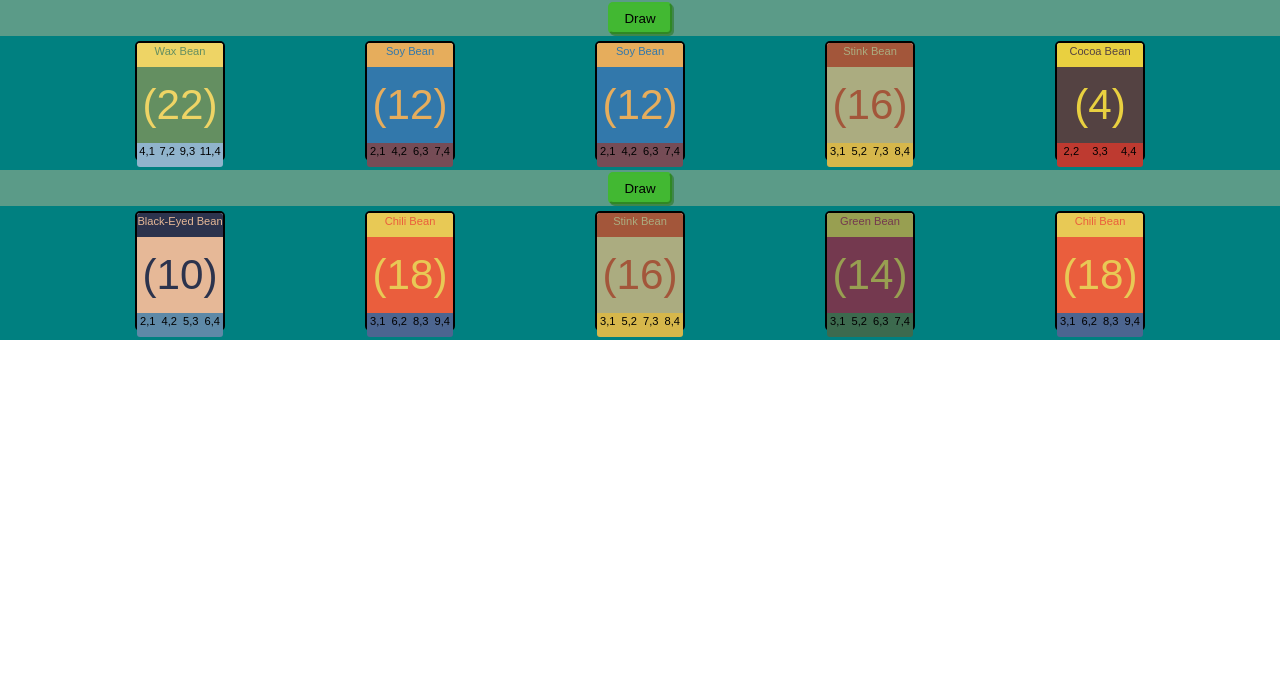
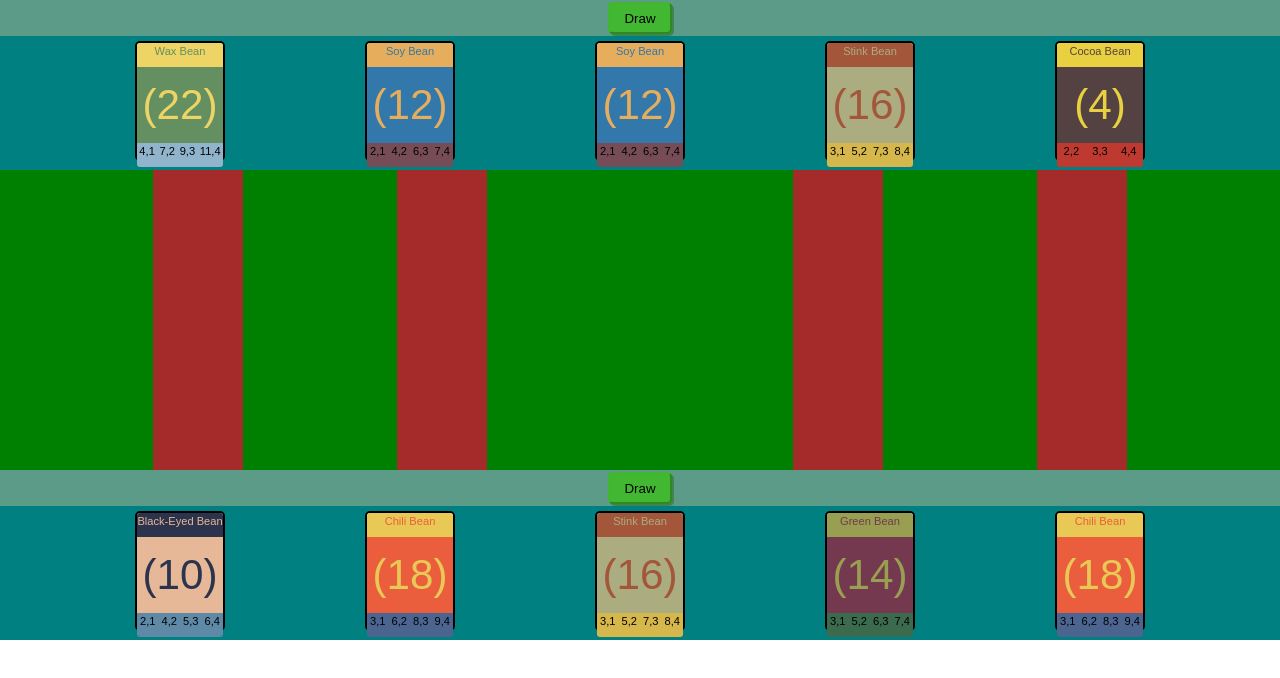
Before and after one commit to fahslaj/beans, a React (Create React App) app: page / in a window 1280 px wide. Shown: the top 678 px of the page. Built offline with nearby package versions, Linux system fonts and the light colour scheme; the HTML template or start-up script is replaced by a standard one.

Commit message:
Move card margin to hand and add field card container

```diff
--- a/src/components/Card.scss
+++ b/src/components/Card.scss
@@ -4,7 +4,6 @@
 $card-width: $card-height / 4 * 3;
 $card-title-height: $card-height / 6;
 $card-footer-height: $card-title-height;
-$card-margin: 5px;
 
 $card-border-radius-thickness: 2px;
 $card-border-radius: 5px;
@@ -20,7 +19,6 @@
 .Card {
   height: $card-height;
   width: $card-width;
-  margin: $card-margin;
   padding: 0px;
 
   border: $card-border-radius-thickness solid $card-border-color;
--- a/src/components/Field.js
+++ b/src/components/Field.js
@@ -8,11 +8,16 @@
     for (let i = 0; i < this.props.cards.length; i++) {
       const card = this.props.cards[i];
       cards.push(
-        <Card
-          card={card}
-          key={card.identity}
-          selected={() => this.props.uproot()}
-        />
+        <div
+          className="Field-Card-Container"
+          style={{ top: `${-100 * i}px`, 'z-index': i }}
+        >
+          <Card
+            card={card}
+            key={card.identity}
+            selected={() => this.props.uproot()}
+          />
+        </div>
       );
     }
 
--- a/src/components/Field.scss
+++ b/src/components/Field.scss
@@ -1,6 +1,21 @@
-@import './Hand.scss';
+@import './Card.scss';
 
 .Field {
-  min-width: $min-hand-width;
+  min-width: $card-width;
+  height: 300px;
+  display: flex;
+  flex-direction: column;
+
   background-color: brown;
 }
+
+.Field-Card-Container {
+  flex: 1 0 0;
+  overflow-y: hidden;
+
+  border-radius: $card-border-radius $card-border-radius 0 0;
+}
+
+.Card-Container:last-child {
+  flex: 0 0 auto;
+}
--- a/src/components/Hand.scss
+++ b/src/components/Hand.scss
@@ -1,5 +1,6 @@
 @import './Card.scss';
 
+$card-margin: 5px;
 $min-hand-width: $card-width + ($card-border-radius-thickness + $card-margin) * 2;
 $min-hand-height: $card-height + ($card-border-radius-thickness + $card-margin) * 2;
 
@@ -16,3 +17,7 @@
 
   background-color: teal;
 }
+
+.Hand .Card {
+  margin: $card-margin;
+}
```
